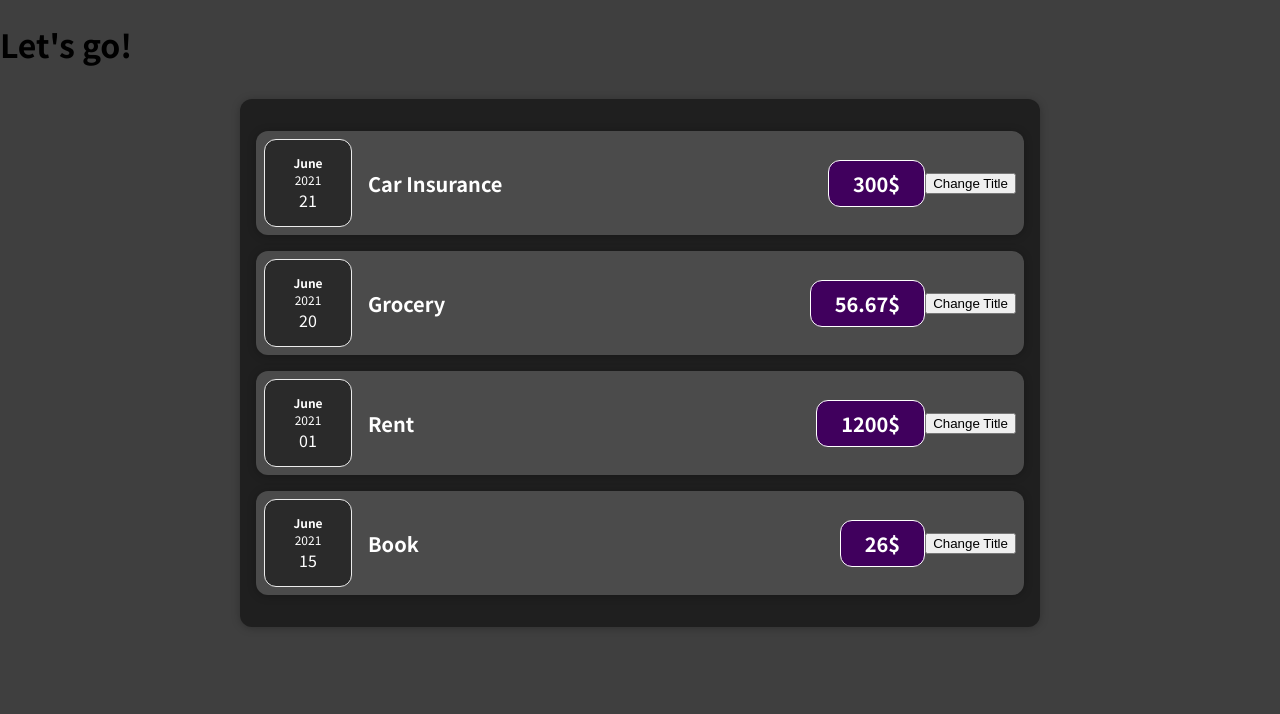
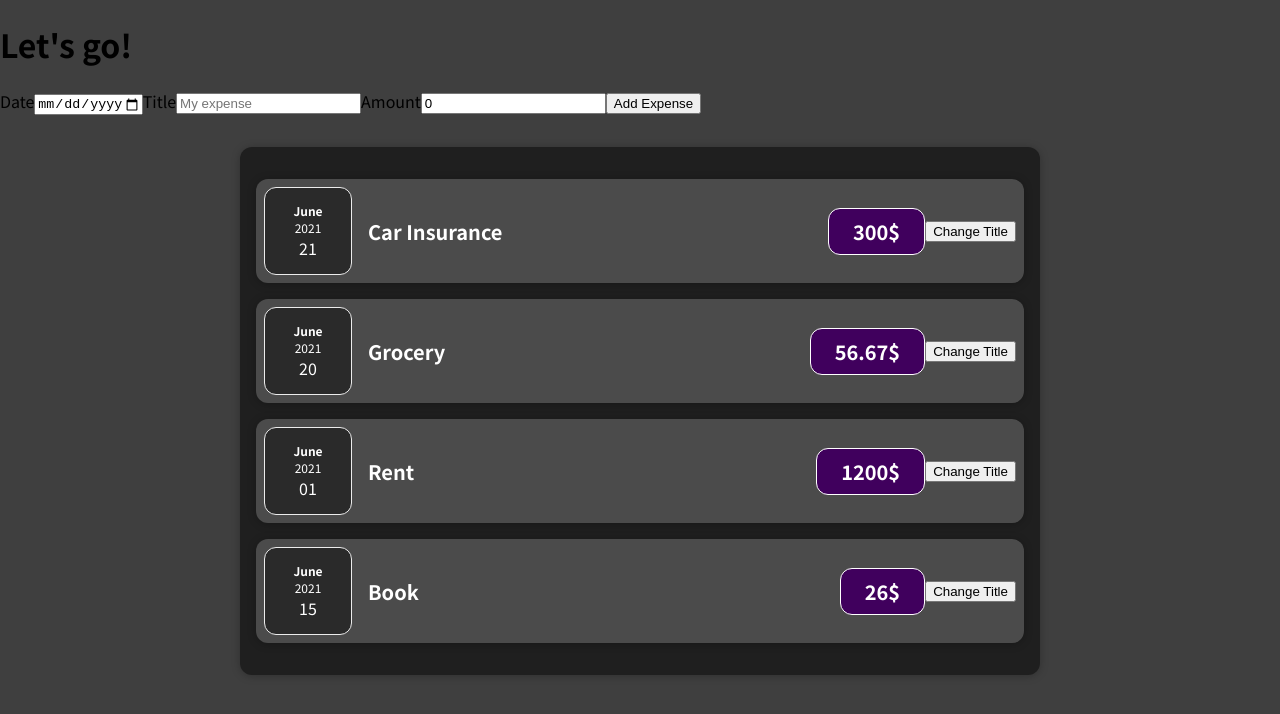
Before and after one commit to micmor-m/expense-track, a React (Create React App) app: page / in a window 1280 px wide. Shown: the top 714 px of the page. Built offline with nearby package versions, Linux system fonts and the light colour scheme.

Commit message:
add form with state handler

```diff
--- a/src/App.js
+++ b/src/App.js
@@ -1,7 +1,9 @@
+import { useState } from "react/cjs/react.development";
 import Expenses from "./components/Expenses/Expenses";
+import NewExpense from "./components/NewExpense/NewExpense";
 
 function App() {
-  const expenses = [
+  const expensesArr = [
     {
       id: "e1",
       title: "Car Insurance",
@@ -18,9 +20,22 @@ function App() {
     { id: "e4", title: "Book", amount: 26, date: new Date("June 15, 2021") },
   ];
 
+  const [expenses, setExpenses] = useState(expensesArr);
+
+  function expenseHandler(expense) {
+    console.log(expense);
+    const id = `e${Math.round(Math.random() * 100)}`;
+    const newExpense = { ...expense, id: id };
+    console.log("newExpense", newExpense);
+    setExpenses([...expenses, newExpense]);
+  }
+
+  console.log("Expenses", expenses);
+
   return (
     <div className="App">
       <h1>Let's go!</h1>
+      <NewExpense expenseHandler={expenseHandler} />
       <Expenses expenses={expenses} />
     </div>
   );
--- /dev/null
+++ b/src/components/NewExpense/NewExpense.jsx
@@ -0,0 +1,36 @@
+import React, { useState } from 'react';
+
+const NewExpense = (props) => {
+
+const [date, setDate] = useState("")
+const [title, setTitle] = useState("")
+const [amount, setAmount] = useState(0)
+
+function dateHandler(event){
+  setDate(new Date(event.target.value))
+}
+
+function titleHandler(event){
+  setTitle(event.target.value)
+}
+
+function amountHandler(event){
+  setAmount(parseFloat(event.target.value))
+}
+
+const expense = {date, title, amount}
+
+  return (
+    <form action="" method="">
+      <label >Date</label>
+      <input id="date" onChange={dateHandler} type="date" min="2021-01-01" max="2022-12-31" value={date} placeholder="January 01, 2021"/>
+      <label >Title</label>
+      <input id="title" onChange={titleHandler} type="text" value={title} placeholder="My expense"/>
+      <label >Amount</label>
+      <input id="amount" onChange={amountHandler} type="number" min="0.01" step="0.01" value={amount} placeholder="100"/>
+      <button onClick={(event)=> {event.preventDefault(); props.expenseHandler(expense) }}>Add Expense</button>
+    </form>
+  )
+}
+
+export default NewExpense;
```
